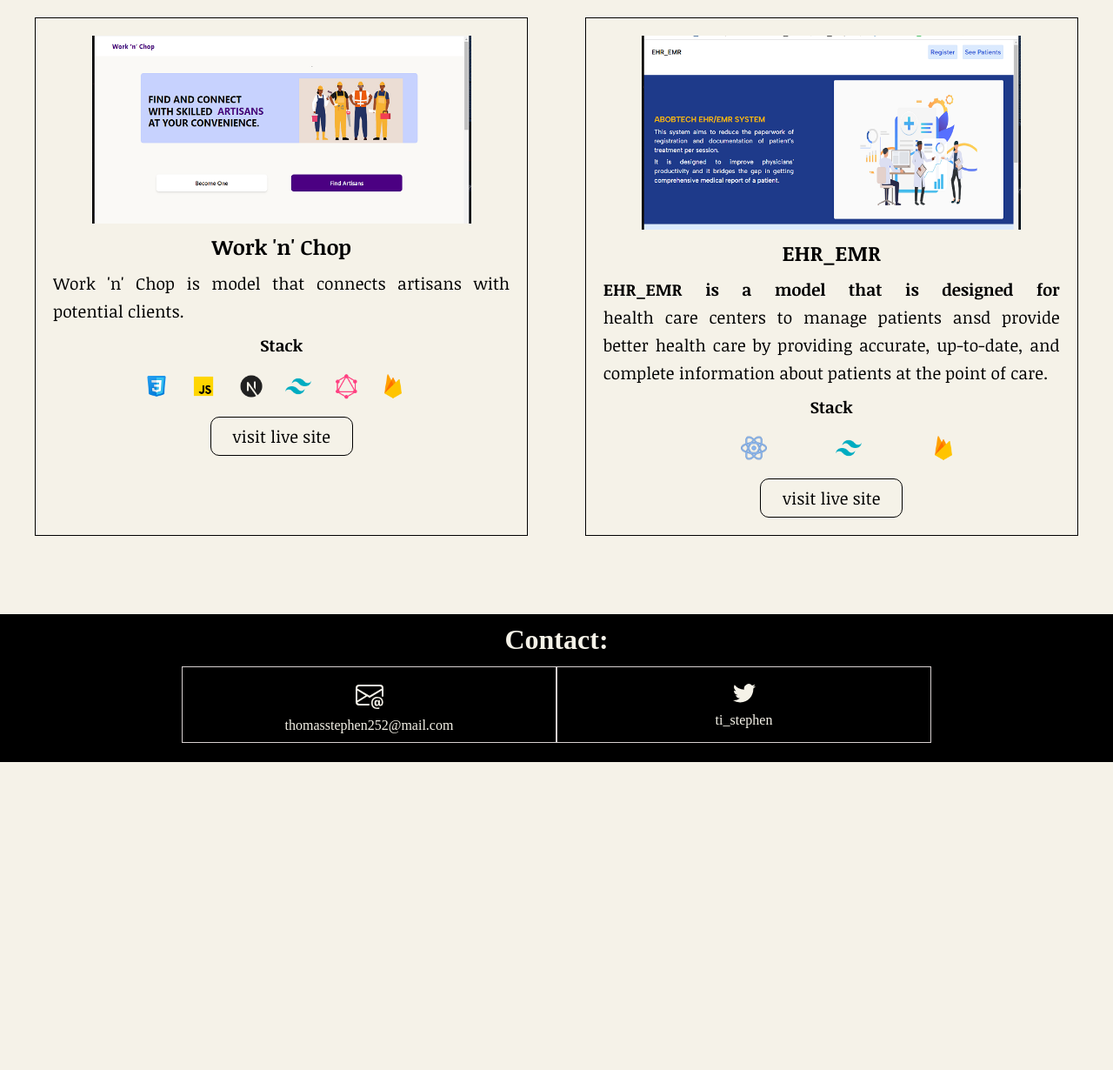
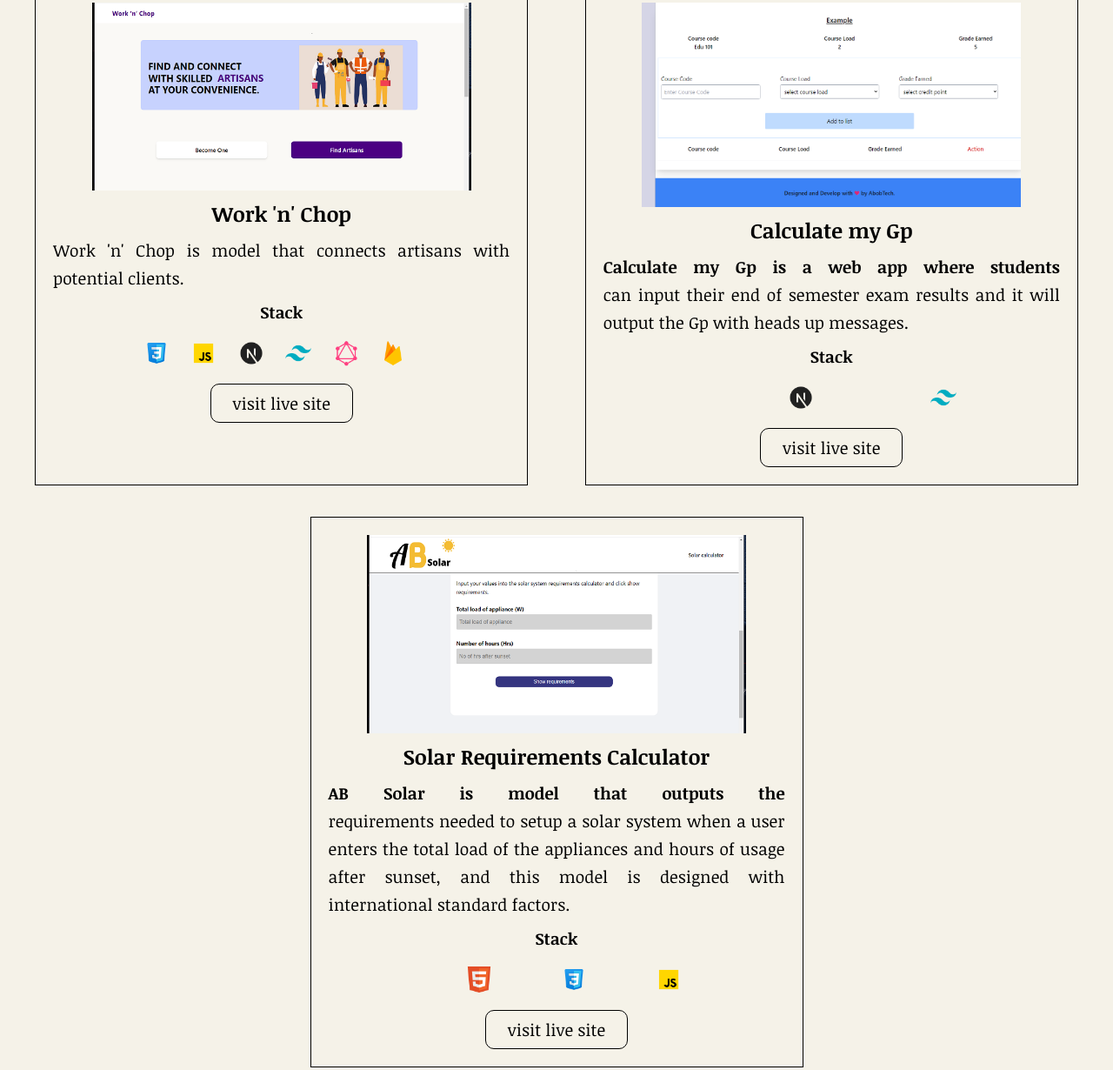
Before and after one commit to dogomayana/abobfolio, a plain HTML site: page index.html in a window 1280 px wide. Shown: the part 1890-3120 px from the top of the page at 87% size. Before the commit the page ends 2766 px from the top, so only its background shows below. Drawn offline with Linux system fonts and the light colour scheme; a web font is replaced by a local one.

Commit message:
Added Calculate my Gp project

```diff
--- a/index.html
+++ b/index.html
@@ -58,21 +58,6 @@
     <h3 class="project">Projects</h3>
     <section>
         <div class="card">
-           <img src="image/portfolioProject (3).png" alt="solarApp"/>
-           <h1>Solar Requirements Calculator</h1>
-           <p class='fst_line'>AB Solar is model that outputs the requirements needed to setup a solar system when a user enters the total load of the appliances and hours of usage after sunset, and this model is designed with international standard factors.</p>
-
-           <h3>Stack</h3>
-           <div class="stack-image">
-                <img src="/image/html.png" alt="html"/>
-                <img src="/image/css.png" alt="css"/>
-                <img src="/image/javascript.png" alt="javascript"/>
-            </div>
-
-            <a href="https://solarapp.vercel.app/">visit live site</a>
-        </div>
-
-        <div class="card">
             <img src="image/portfolioProject (4).png" alt="BryanMedia"/>
             <h1>Bryan's Media</h1>
             <p class='fst_line'>Bryan's Media is my personal blog site where I write about tech related stuff and my experience during development.</p>
@@ -85,24 +70,6 @@
                 <img src="/image/tailwind.png" alt="graphql"/>
             </div>
             <a href="https://myblog-dogomayana.vercel.app/">visit live site</a>
-        </div>
-
-        <div class="card">
-            <img src="image/portfolioProject (2).png" alt="WorkNChop"/>
-            <h1>Work 'n' Chop</h1>
-            <p class='mfst_line'>Work 'n' Chop is model that connects artisans with potential clients.</p>
-
-            <h3>Stack</h3>
-            <div class="stack-image">
-                <img src="/image/css.png" alt="css"/>
-                <img src="/image/javascript.png" alt="javascript"/>
-                <img src="/image/nextjs.png" alt="nextjs"/>
-                <img src="/image/tailwind.png" alt="tailwind"/>
-                <img src="/image/graphql.png" alt="graphql"/>
-                <img src="/image/firebase.png" alt="firebase"/>
-
-            </div>
-            <a href="https://artisans-dogomayana.vercel.app/">visit live site</a>
         </div>
 
         <div class="card">
@@ -120,6 +87,52 @@
 
             </div>
             <a href="https://ehr-delta.vercel.app/">visit live site</a>
+        </div>
+
+        <div class="card">
+            <img src="image/portfolioProject (2).png" alt="WorkNChop"/>
+            <h1>Work 'n' Chop</h1>
+            <p class='mfst_line'>Work 'n' Chop is model that connects artisans with potential clients.</p>
+
+            <h3>Stack</h3>
+            <div class="stack-image">
+                <img src="/image/css.png" alt="css"/>
+                <img src="/image/javascript.png" alt="javascript"/>
+                <img src="/image/nextjs.png" alt="nextjs"/>
+                <img src="/image/tailwind.png" alt="tailwind"/>
+                <img src="/image/graphql.png" alt="graphql"/>
+                <img src="/image/firebase.png" alt="firebase"/>
+            </div>
+            <a href="https://artisans-dogomayana.vercel.app/">visit live site</a>
+        </div>
+
+        <div class="card">
+           <img src="image/Gp.png" alt="calculateMyGp"/>
+           <h1>Calculate my Gp</h1>
+           <p class='fst_line'>Calculate my Gp is a web app where students can input their end of semester exam results and it will output the Gp with heads up messages.</p>
+
+           <h3>Stack</h3>
+           <div class="stack-image">
+                <img src="/image/nextjs.png" alt="nextjs"/>
+                <img src="/image/tailwind.png" alt="tailwind"/>
+            </div>
+
+            <a href="https://my-gp.vercel.app/">visit live site</a>
+        </div>
+
+        <div class="card">
+           <img src="image/portfolioProject (3).png" alt="solarApp"/>
+           <h1>Solar Requirements Calculator</h1>
+           <p class='fst_line'>AB Solar is model that outputs the requirements needed to setup a solar system when a user enters the total load of the appliances and hours of usage after sunset, and this model is designed with international standard factors.</p>
+
+           <h3>Stack</h3>
+           <div class="stack-image">
+                <img src="/image/html.png" alt="html"/>
+                <img src="/image/css.png" alt="css"/>
+                <img src="/image/javascript.png" alt="javascript"/>
+            </div>
+
+            <a href="https://solarapp.vercel.app/">visit live site</a>
         </div>
     </section>
 
```
Also changed, not shown: image/Gp.png (added).
